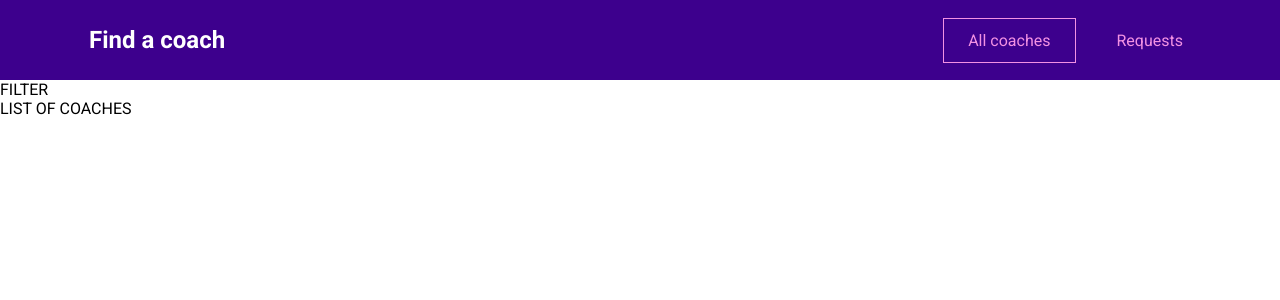
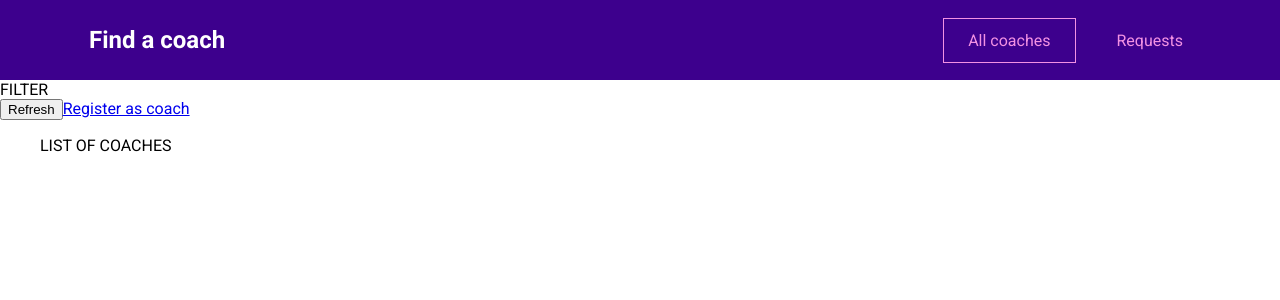
Before and after one commit to andretorquato/pratice-vuejs, a Vue app: page /coaches in a window 1280 px wide. Shown: the top 300 px of the page. Built offline with nearby package versions, Linux system fonts and the light colour scheme.

Commit message:
conect links

```diff
--- a/src/pages/coaches/CoachDetail.vue
+++ b/src/pages/coaches/CoachDetail.vue
@@ -1,3 +1,5 @@
 <template>
-	<h1>Coach Detail</h1>
+	<section>Detail of coach</section>
+	<span><router-link to="/coaches/c1/contact">contact coach</router-link></span>
+	<router-view></router-view>
 </template>
--- a/src/pages/coaches/CoachRegistration.vue
+++ b/src/pages/coaches/CoachRegistration.vue
@@ -1,3 +1,4 @@
 <template>
-	<h1>Register</h1>
+  <h1>Register</h1>
+  <button><router-link to="/coaches/c1">register</router-link></button>
 </template>
--- a/src/pages/coaches/CoachesList.vue
+++ b/src/pages/coaches/CoachesList.vue
@@ -1,6 +1,12 @@
 <template>
-	<div>
-		FILTER
-	</div>
-	<div>LIST OF COACHES</div>
+  <section>FILTER</section>
+  <section>
+    <div class="controls">
+      <button>Refresh</button>
+      <router-link to="/register">Register as coach</router-link>
+    </div>
+    <ul>
+      LIST OF COACHES
+    </ul>
+  </section>
 </template>
```
